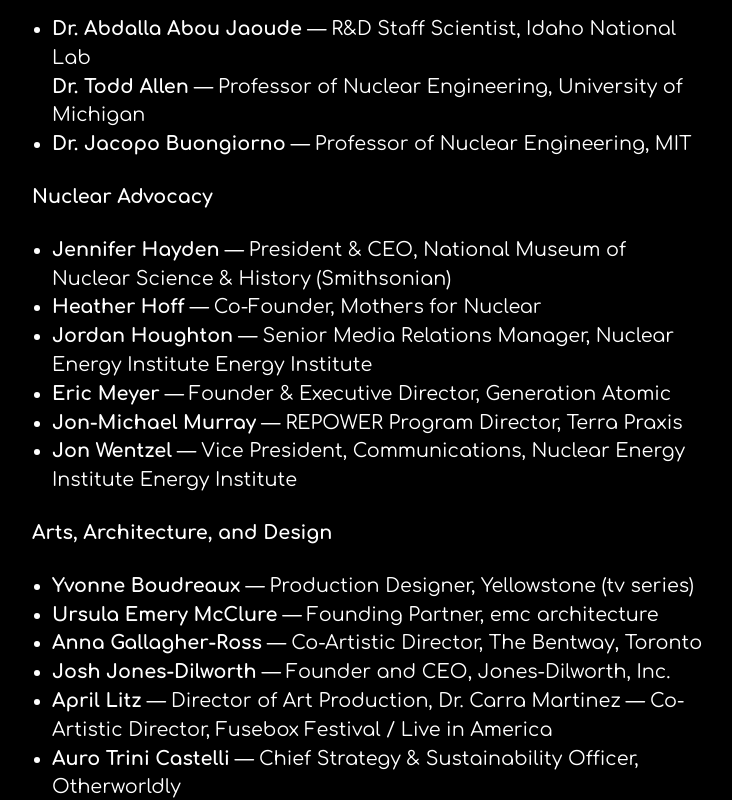
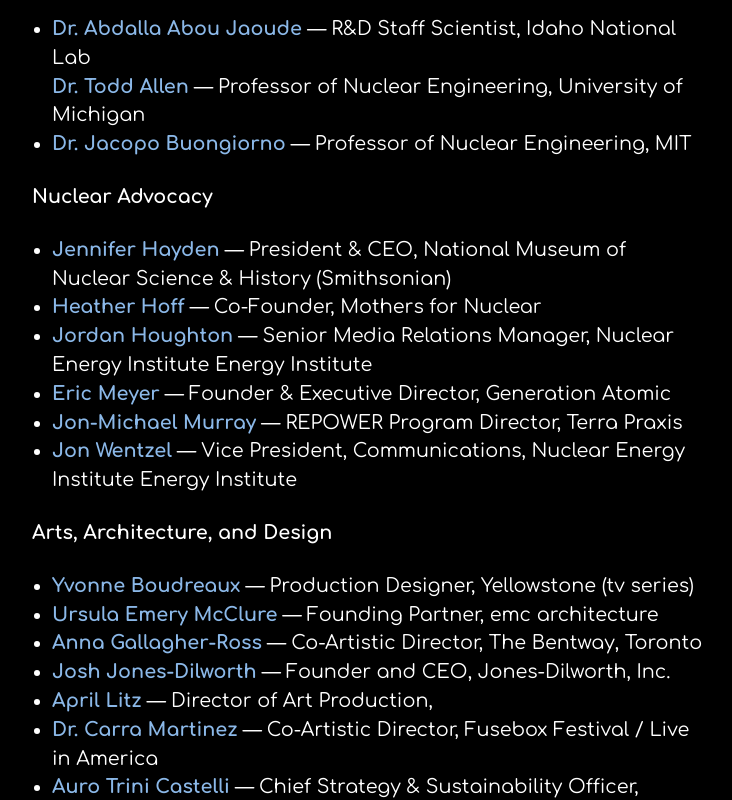
Before and after one commit to PhysicalPlant/rovingreactor_website, a Next.js app: page /coalition in a window 1280 px wide. Shown: the part 1060-1860 px from the top of the page, without its empty margins (0-732 px from the left). Built offline with nearby package versions, Linux system fonts and the light colour scheme.

Commit message:
Adding links to names.

```diff
--- a/src/app/coalition/page.tsx
+++ b/src/app/coalition/page.tsx
@@ -54,15 +54,27 @@
             </p>
             <ul className="list-disc text-white mb-6 pl-5">
               <li>
-                <strong>Dr. Abdalla Abou Jaoude</strong> &mdash; R&D Staff
-                Scientist, Idaho National Lab
+                <strong>
+                  <a href="https://www.linkedin.com/in/ajabdalla/">
+                    Dr. Abdalla Abou Jaoude
+                  </a>
+                </strong>{" "}
+                &mdash; R&D Staff Scientist, Idaho National Lab
                 <br />
-                <strong>Dr. Todd Allen</strong> &mdash; Professor of Nuclear
-                Engineering, University of Michigan
+                <strong>
+                  <a href="https://ners.engin.umich.edu/people/allen-todd/">
+                    Dr. Todd Allen
+                  </a>
+                </strong>{" "}
+                &mdash; Professor of Nuclear Engineering, University of Michigan
               </li>
               <li>
-                <strong>Dr. Jacopo Buongiorno</strong> &mdash; Professor of
-                Nuclear Engineering, MIT
+                <strong>
+                  <a href="https://web.mit.edu/nse/people/faculty/buongiorno.html">
+                    Dr. Jacopo Buongiorno
+                  </a>
+                </strong>{" "}
+                &mdash; Professor of Nuclear Engineering, MIT
               </li>
             </ul>
             <p className="text-white mb-6 font-bold">
@@ -70,28 +82,55 @@
             </p>
             <ul className="list-disc text-white mb-6 pl-5">
               <li>
-                <strong>Jennifer Hayden</strong> &mdash; President & CEO,
-                National Museum of Nuclear Science & History (Smithsonian)
+                <strong>
+                  <a href="https://www.linkedin.com/in/jennifer-hayden-1b341429/">
+                    Jennifer Hayden
+                  </a>
+                </strong>{" "}
+                &mdash; President & CEO, National Museum of Nuclear Science &
+                History (Smithsonian)
               </li>
               <li>
-                <strong>Heather Hoff</strong> &mdash; Co-Founder, Mothers for
-                Nuclear
+                <strong>
+                  <a href="https://www.linkedin.com/in/heather-hoff-mom4nuclear/">
+                    Heather Hoff
+                  </a>
+                </strong>{" "}
+                &mdash; Co-Founder, Mothers for Nuclear
               </li>
               <li>
-                <strong>Jordan Houghton</strong> &mdash; Senior Media Relations
-                Manager, Nuclear Energy Institute Energy Institute
+                <strong>
+                  <a href="https://www.linkedin.com/in/jtthoughton/">
+                    Jordan Houghton
+                  </a>
+                </strong>{" "}
+                &mdash; Senior Media Relations Manager, Nuclear Energy Institute
+                Energy Institute
               </li>
               <li>
-                <strong>Eric Meyer</strong> &mdash; Founder & Executive
-                Director, Generation Atomic
+                <strong>
+                  <a href="https://www.linkedin.com/in/eric-g-meyer-44800a50/">
+                    Eric Meyer
+                  </a>
+                </strong>{" "}
+                &mdash; Founder & Executive Director, Generation Atomic
               </li>
               <li>
-                <strong>Jon-Michael Murray</strong> &mdash; REPOWER Program
-                Director, Terra Praxis
+                <strong>
+                  <a href="https://www.linkedin.com/in/jon-michael-murray/">
+                    Jon-Michael Murray
+                  </a>
+                </strong>{" "}
+                &mdash; REPOWER Program Director, Terra Praxis
               </li>
               <li>
-                <strong>Jon Wentzel</strong> &mdash; Vice President,
-                Communications, Nuclear Energy Institute Energy Institute
+                <strong>
+                  <a href="https://www.linkedin.com/in/jon-wentzel-0a31bb1/">
+                    Jon Wentzel
+                  </a>
+                </strong>{" "}
+                &mdash; Vice President, Communications, Nuclear Energy Institute
+                Energy Institute
               </li>
             </ul>
             <p className="text-white mb-6 font-bold">
@@ -99,29 +138,58 @@
             </p>
             <ul className="list-disc text-white mb-6 pl-5">
               <li>
-                <strong>Yvonne Boudreaux</strong> &mdash; Production Designer,
-                Yellowstone (tv series)
+                <strong>
+                  <a href="https://www.yvonneboudreaux.com/aboutplus">
+                    Yvonne Boudreaux
+                  </a>
+                </strong>{" "}
+                &mdash; Production Designer, Yellowstone (tv series)
               </li>
               <li>
-                <strong>Ursula Emery McClure</strong> &mdash; Founding Partner,
-                emc architecture
+                <strong>
+                  <a href="https://www.linkedin.com/in/ursula-emery-mcclure-faia-faar-leed-ap-bd-and-c-ncidq-340291106/">
+                    Ursula Emery McClure
+                  </a>
+                </strong>{" "}
+                &mdash; Founding Partner, emc architecture
               </li>
               <li>
-                <strong>Anna Gallagher-Ross</strong> &mdash; Co-Artistic
-                Director, The Bentway, Toronto
+                <strong>
+                  <a href="https://thebentway.ca/people/anna-gallagher-ross/">
+                    Anna Gallagher-Ross
+                  </a>
+                </strong>{" "}
+                &mdash; Co-Artistic Director, The Bentway, Toronto
               </li>
               <li>
-                <strong>Josh Jones-Dilworth</strong> &mdash; Founder and CEO,
-                Jones-Dilworth, Inc.
+                <strong>
+                  <a href="https://www.linkedin.com/in/joshjonesdilworth/">
+                    Josh Jones-Dilworth
+                  </a>
+                </strong>{" "}
+                &mdash; Founder and CEO, Jones-Dilworth, Inc.
               </li>
               <li>
-                <strong>April Litz</strong> &mdash; Director of Art Production,
-                Dr. Carra Martinez &mdash; Co-Artistic Director, Fusebox
-                Festival / Live in America
+                <strong>
+                  <a href="https://www.linkedin.com/in/alitz/">April Litz</a>
+                </strong>{" "}
+                &mdash; Director of Art Production,{" "}
               </li>
               <li>
-                <strong>Auro Trini Castelli</strong> &mdash; Chief Strategy &
-                Sustainability Officer, Otherworldly
+                <strong>
+                  <a href="https://www.linkedin.com/in/carra-martinez-phd-684a37ab/">
+                    Dr. Carra Martinez
+                  </a>
+                </strong>{" "}
+                &mdash; Co-Artistic Director, Fusebox Festival / Live in America
+              </li>
+              <li>
+                <strong>
+                  <a href="https://www.linkedin.com/in/aurotrinicastelli/">
+                    Auro Trini Castelli
+                  </a>
+                </strong>{" "}
+                &mdash; Chief Strategy & Sustainability Officer, Otherworldly
               </li>
             </ul>
             <div className="border border-gray-500 my-6"></div>
```
